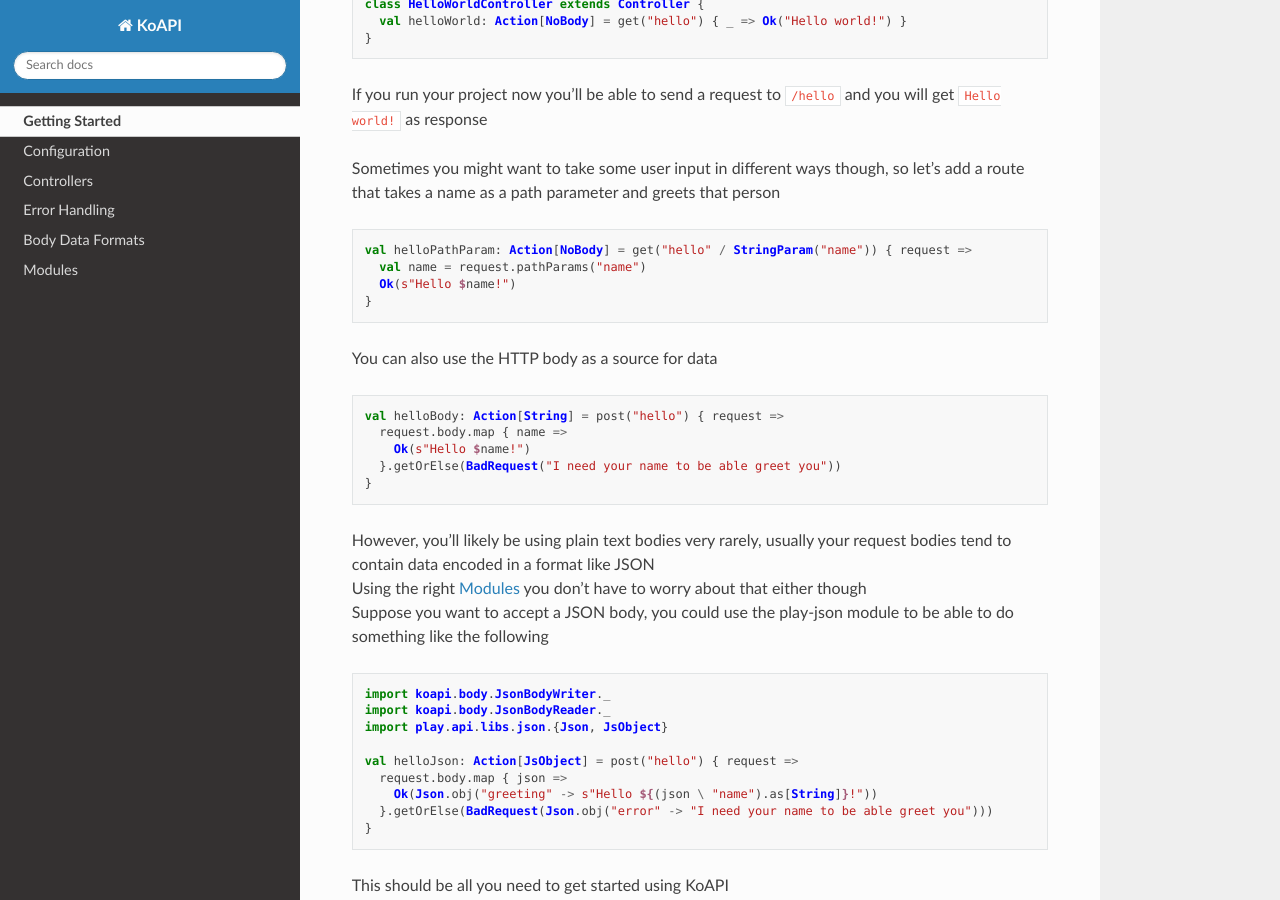
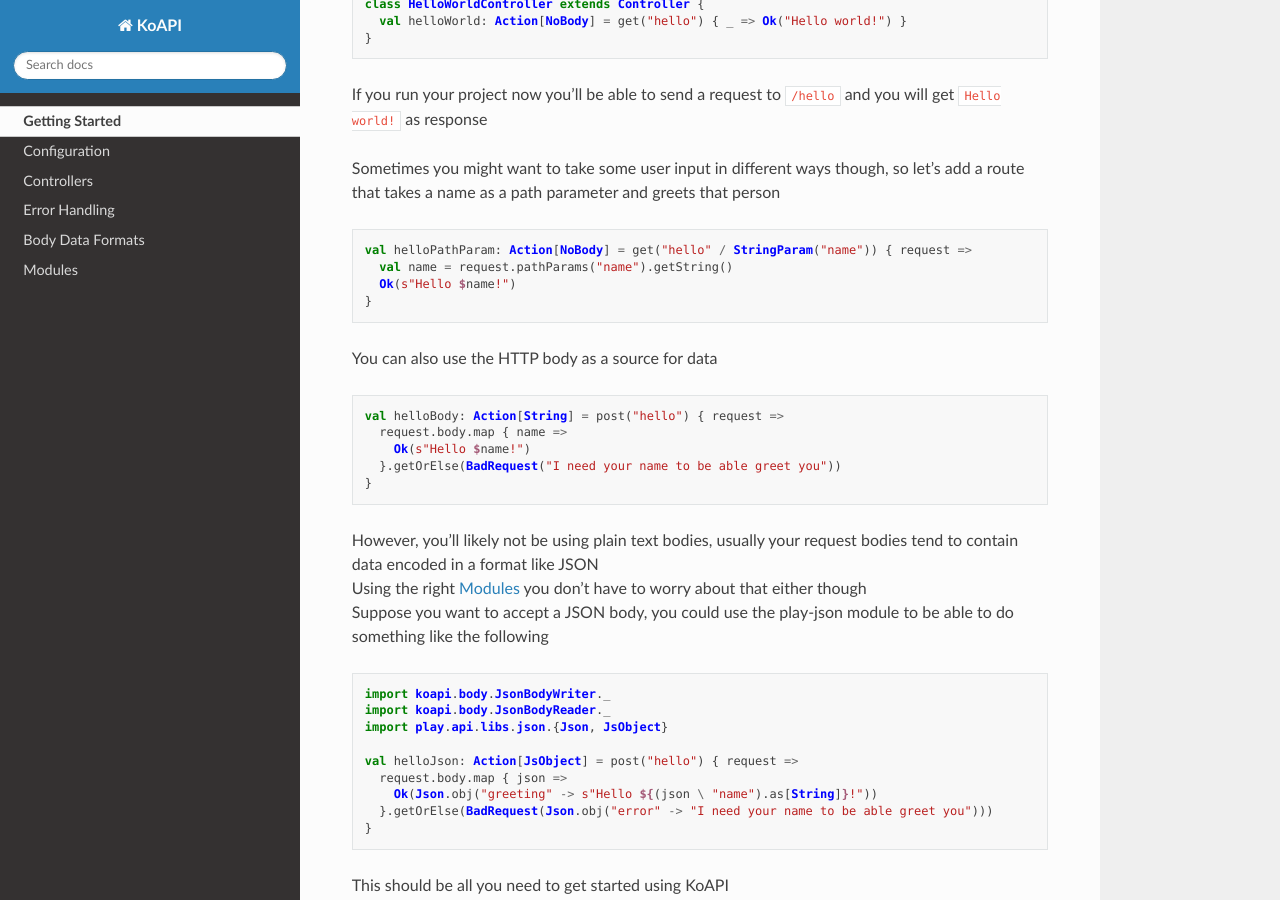
Before and after one commit to nepcore/KoAPI, a Sphinx documentation site: the page built from docs/source/getting_started.rst, in a window 1280 px wide and 900 px high, scrolled down 463 px. Built offline with Sphinx 7.4.7 and the Read the Docs theme 2.0.0, drawn with Linux system fonts in a browser that asks for light colours.

Commit message:
improved route param handling

```diff
--- a/docs/source/getting_started.rst
+++ b/docs/source/getting_started.rst
@@ -27,7 +27,7 @@ Sometimes you might want to take some user input in different ways though, so le
 .. code:: scala
 
     val helloPathParam: Action[NoBody] = get("hello" / StringParam("name")) { request =>
-      val name = request.pathParams("name")
+      val name = request.pathParams("name").getString()
       Ok(s"Hello $name!")
     }
 
@@ -41,7 +41,7 @@ You can also use the HTTP body as a source for data
       }.getOrElse(BadRequest("I need your name to be able greet you"))
     }
 
-| However, you'll likely be using plain text bodies very rarely, usually your request bodies tend to contain data encoded in a format like JSON
+| However, you'll likely not be using plain text bodies, usually your request bodies tend to contain data encoded in a format like JSON
 | Using the right :doc:`modules` you don't have to worry about that either though
 | Suppose you want to accept a JSON body, you could use the play-json module to be able to do something like the following
 
```
Also changed, not shown: 7 other files.
